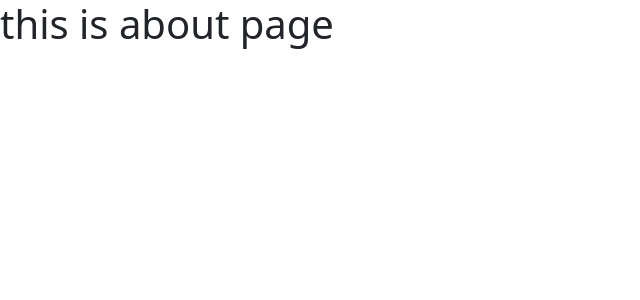
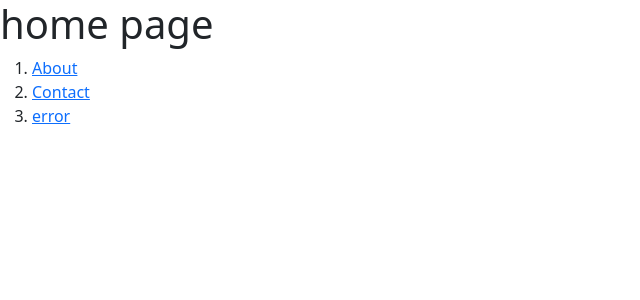
Before and after one commit to Aditi-Gupta-dev/reactbootstrapbasics, a React (Create React App) app: page / in a window 1280 px wide. Shown: the top 300 px of the page, without its empty margins (0-640 px from the left). Built offline with nearby package versions, Linux system fonts and the light colour scheme; a web font is replaced by a local one.

Commit message:
render done

```diff
--- a/src/App.jsx
+++ b/src/App.jsx
@@ -80,8 +80,8 @@ function App(){
     <BrowserRouter>
     <Routes>
       <Route exact path='/' element={<About/>}/>
-      <Route path='/contact' element={<Contact/>}/>
-      <Route path='/welcom' element={<Error/>}/>
+      <Route path='contact' element={<Contact/>}/>
+      <Route path='welcome' element={<Error/>}/>
       </Routes>
     </BrowserRouter>
     </>
--- a/src/component/render/About.jsx
+++ b/src/component/render/About.jsx
@@ -1,9 +1,18 @@
-import React from 'react'
+import React from 'react';
+import { Link } from 'react-router-dom';
 
 const About = () => {
   return (
     <>
-      <h1>this is about page</h1>
+      <h1>home page</h1>
+      <ol>
+        <li><Link to='/'>About</Link></li>
+        <li><Link to='/contact'>Contact</Link></li>
+
+        <li><Link to='/welcome'>error</Link></li>
+
+
+      </ol>
     </>
   )
 }
```
